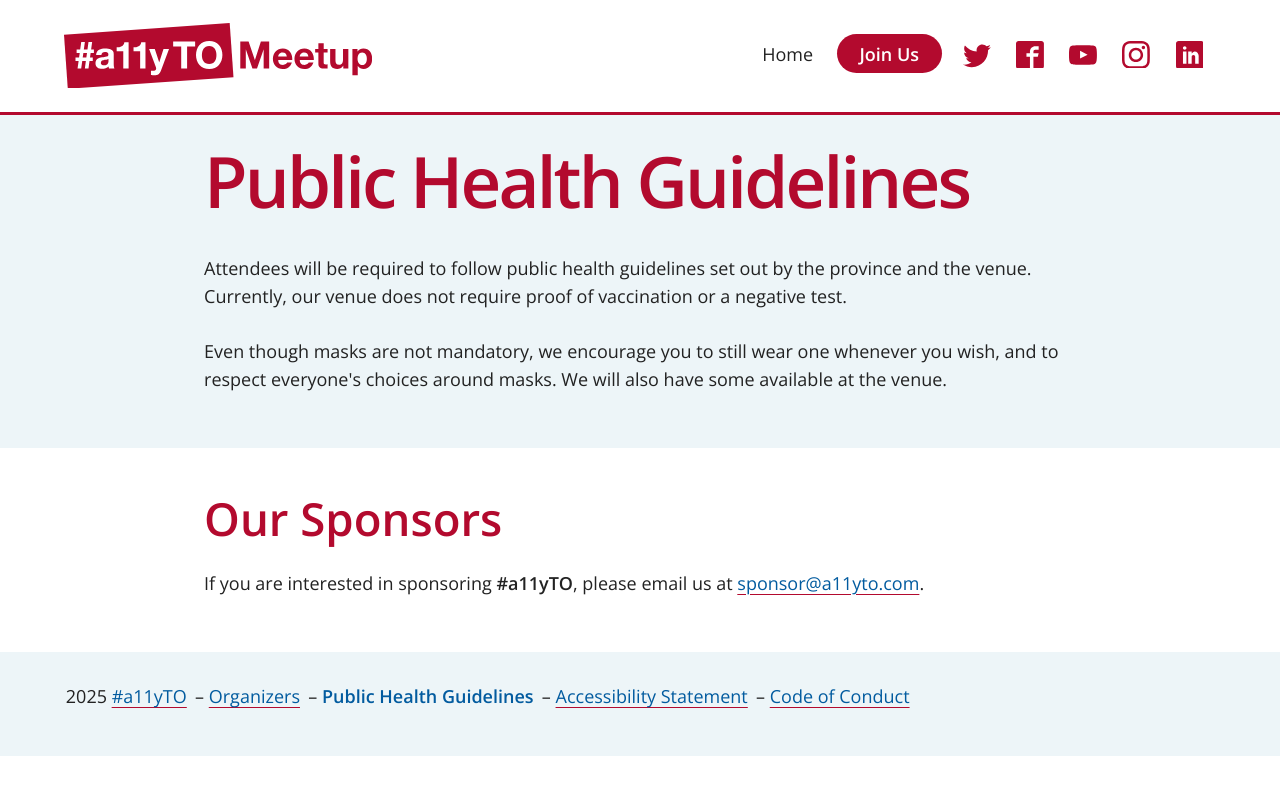
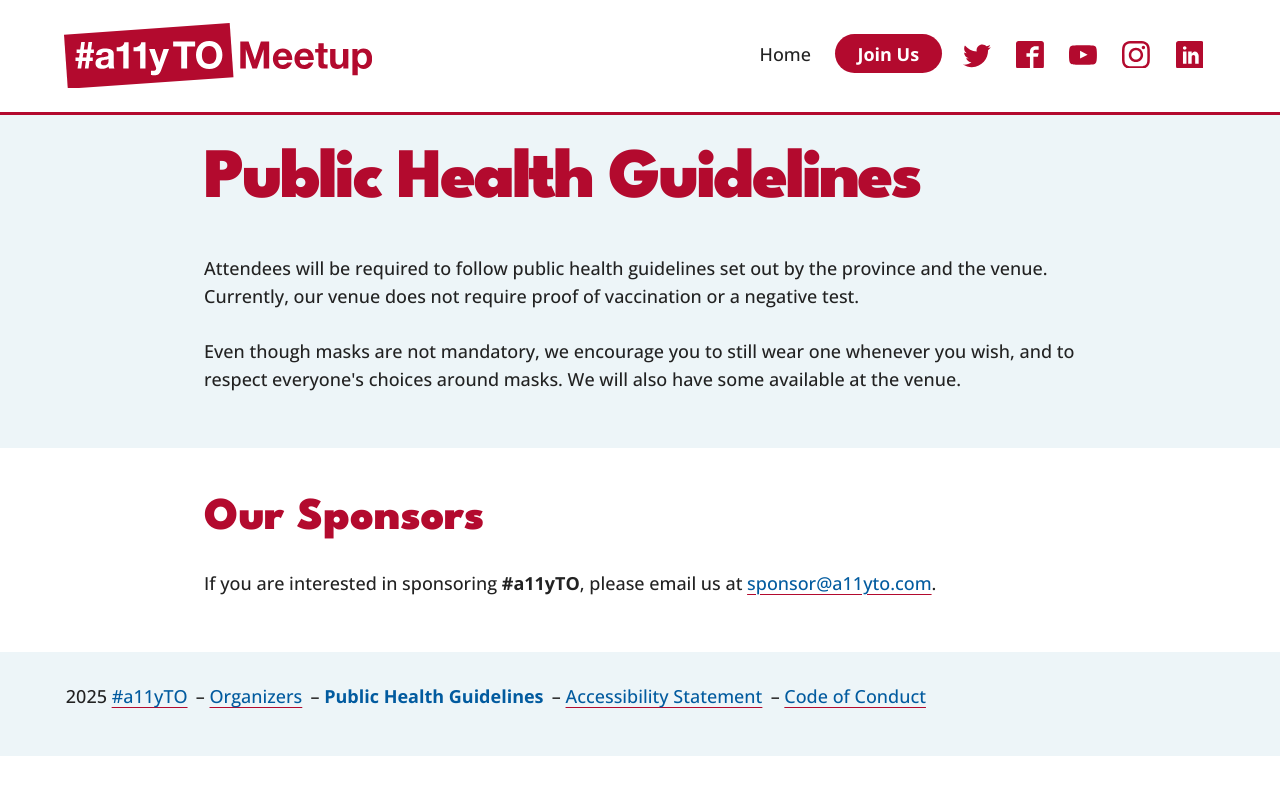
Before and after one commit to a11yTO/static-meetup-site, a Jekyll site: the page built from public-health-guidelines.html, in a window 1280 px wide. Shown: the top 795 px of the page. Built offline with Jekyll 4.4.1, drawn with Linux system fonts in a browser that asks for light colours.

Commit message:
Update fonts

```diff
--- a/_includes/header.html
+++ b/_includes/header.html
@@ -7,7 +7,9 @@
   <link rel="icon" type="image/png" href="/favicon.png" />
   <title>{% if page.title %}{{ page.title }} &ndash; #{{ site.title }}{% else %}#{{ site.title }} &ndash; {{ site.description }}{% endif %}</title>
   <link rel="stylesheet" href="/styles.css" />
-  <link href="https://fonts.googleapis.com/css?family=Open+Sans:300,400,600" rel="stylesheet" />
+  <link rel="preconnect" href="https://fonts.googleapis.com">
+  <link rel="preconnect" href="https://fonts.gstatic.com" crossorigin>
+  <link href="https://fonts.googleapis.com/css2?family=League+Spartan:wght@700..900&family=Open+Sans:ital,wght@0,500..700;1,500..700&display=swap" rel="stylesheet">
   <meta property="og:type" content="website" />
   <meta property="og:title" content="#{{ site.title }}" />
   <meta property="og:description" content="{{ page.description }}" />
```
